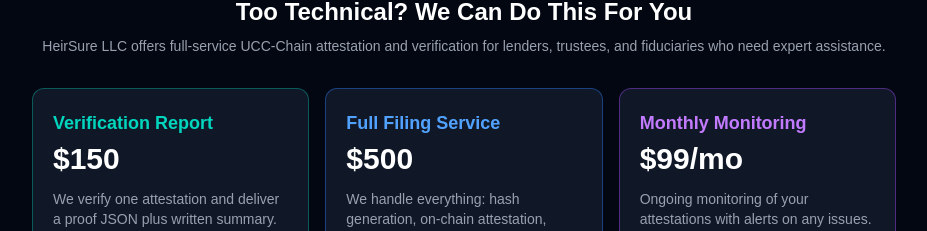
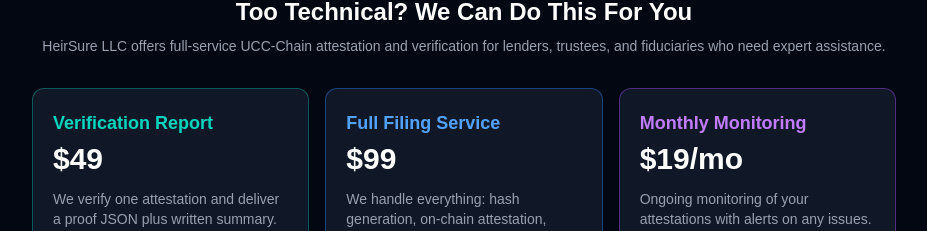
Before and after one commit to heirsure-cyber/UCC-Chain-Dev, a Next.js app in the folder frontend/: page /guide in a window 1280 px wide. Shown: the part 4669-4900 px from the top of the page, without its empty margins (176-1103 px from the left). Built offline with nearby package versions, Linux system fonts and the light colour scheme.

Commit message:
Week 5: Add professional services booking section to guide page

```diff
--- a/frontend/app/guide/page.tsx
+++ b/frontend/app/guide/page.tsx
@@ -402,7 +402,7 @@
             {[
               {
                 name: "Verification Report",
-                price: "$150",
+                price: "$49",
                 desc: "We verify one attestation and deliver a proof JSON plus written summary. Perfect for trustees and attorneys.",
                 features: ["Attestation verified on Polygon", "Court-ready proof JSON artifact", "Written verification summary", "48-hour turnaround"],
                 color: "border-teal-500/40",
@@ -410,7 +410,7 @@
               },
               {
                 name: "Full Filing Service",
-                price: "$500",
+                price: "$99",
                 desc: "We handle everything: hash generation, on-chain attestation, metadata publishing, and verification.",
                 features: ["Complete attestation workflow", "Hash generation + salt management", "Polygon Mainnet attestation", "Metadata published to GitHub", "Verification confirmation"],
                 color: "border-blue-500/40",
@@ -418,7 +418,7 @@
               },
               {
                 name: "Monthly Monitoring",
-                price: "$99/mo",
+                price: "$19/mo",
                 desc: "Ongoing monitoring of your attestations with alerts on any issues. Peace of mind for active lenders.",
                 features: ["Monitor all your attestations", "Alert on revocation or issues", "Monthly status reports", "Priority support"],
                 color: "border-purple-500/40",
```
